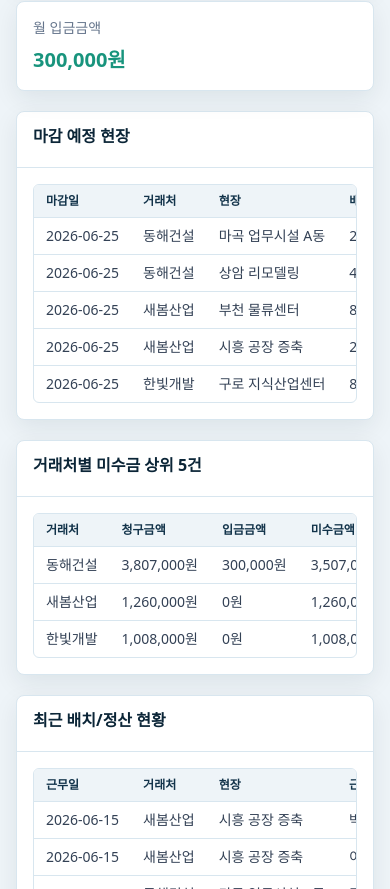
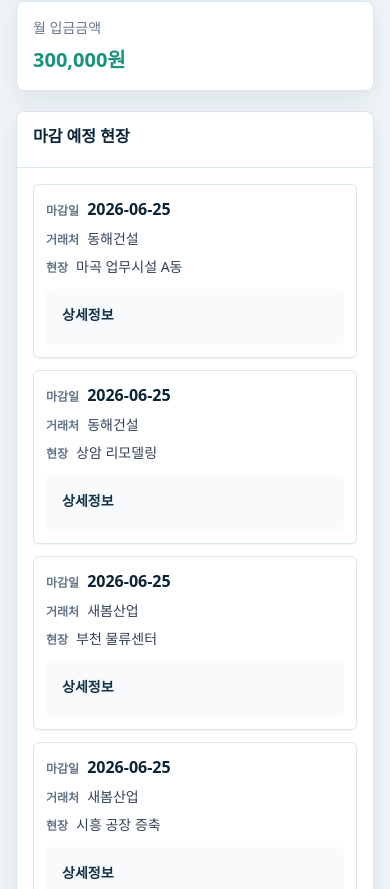
Before and after one commit to p188441064/worker-settlement-app, a Next.js app: page / in a window 390 px wide. Shown: the part 1715-2604 px from the top of the page. Built offline with nearby package versions, Linux system fonts and the light colour scheme.

Commit message:
improve mobile table layout

```diff
--- a/components/ui.tsx
+++ b/components/ui.tsx
@@ -1,4 +1,4 @@
-import { ReactNode } from "react";
+import { Children, isValidElement, ReactElement, ReactNode } from "react";
 
 export function Panel({ title, actions, children }: { title: string; actions?: ReactNode; children: ReactNode }) {
   return (
@@ -91,8 +91,86 @@ export function Field({ label, children }: { label: string; children: ReactNode
   );
 }
 
+type TableElement = ReactElement<{ children?: ReactNode }>;
+
+function isElementWithChildren(value: ReactNode): value is TableElement {
+  return isValidElement<{ children?: ReactNode }>(value);
+}
+
+function elementName(element: TableElement) {
+  return typeof element.type === "string" ? element.type : "";
+}
+
+function findElementByName(children: ReactNode, name: string): TableElement | undefined {
+  return Children.toArray(children).find((child): child is TableElement => isElementWithChildren(child) && elementName(child) === name);
+}
+
+function getCellRows(section?: TableElement) {
+  if (!section) return [];
+  return Children.toArray(section.props.children)
+    .filter((row): row is TableElement => isElementWithChildren(row) && elementName(row) === "tr")
+    .map((row) => Children.toArray(row.props.children).filter((cell): cell is TableElement => isElementWithChildren(cell)));
+}
+
+function getHeaderLabels(table: TableElement, columnCount: number) {
+  const headerRow = getCellRows(findElementByName(table.props.children, "thead"))[0] || [];
+  return Array.from({ length: columnCount }, (_, index) => headerRow[index]?.props.children || `항목 ${index + 1}`);
+}
+
+function MobileTableCards({ children }: { children: ReactNode }) {
+  const table = Children.toArray(children).find((child): child is TableElement => isElementWithChildren(child) && elementName(child) === "table");
+  if (!table) return null;
+
+  const rows = getCellRows(findElementByName(table.props.children, "tbody"));
+  const maxColumns = rows.reduce((max, row) => Math.max(max, row.length), 0);
+  const headers = getHeaderLabels(table, maxColumns);
+  if (!rows.length) return <p className="rounded-md border border-navy-100 bg-white p-4 text-sm text-slate-500">표시할 데이터가 없습니다.</p>;
+
+  return (
+    <div className="grid gap-3 md:hidden print:hidden">
+      {rows.map((row, rowIndex) => {
+        const primaryCells = row.slice(0, 3);
+        const detailCells = row.slice(3);
+        return (
+          <article key={rowIndex} className="rounded-md border border-navy-100 bg-white p-3 shadow-sm">
+            <div className="grid gap-2">
+              {primaryCells.map((cell, cellIndex) => (
+                <div key={cellIndex} className={cellIndex === 0 ? "text-base font-bold text-navy-900" : "text-sm text-slate-700"}>
+                  <span className="mr-2 text-xs font-semibold text-slate-500">{headers[cellIndex]}</span>
+                  <span className="break-words">{cell.props.children}</span>
+                </div>
+              ))}
+            </div>
+            {detailCells.length > 0 && (
+              <details className="mt-3 rounded-md bg-slate-50 p-2 text-sm text-slate-700">
+                <summary className="min-h-10 cursor-pointer list-none rounded-md px-2 py-2 font-bold text-navy-800">상세정보</summary>
+                <div className="mt-1 grid gap-2">
+                  {detailCells.map((cell, index) => {
+                    const cellIndex = index + primaryCells.length;
+                    return (
+                      <div key={cellIndex} className="grid gap-1 border-t border-slate-200 pt-2 first:border-t-0 first:pt-0">
+                        <span className="text-xs font-semibold text-slate-500">{headers[cellIndex]}</span>
+                        <div className="min-w-0 break-words">{cell.props.children}</div>
+                      </div>
+                    );
+                  })}
+                </div>
+              </details>
+            )}
+          </article>
+        );
+      })}
+    </div>
+  );
+}
+
 export function DataTable({ children }: { children: ReactNode }) {
-  return <div className="w-full overflow-x-auto rounded-md border border-navy-100 [-webkit-overflow-scrolling:touch]">{children}</div>;
+  return (
+    <>
+      <MobileTableCards>{children}</MobileTableCards>
+      <div className="hidden w-full overflow-x-auto rounded-md border border-navy-100 md:block print:block [-webkit-overflow-scrolling:touch]">{children}</div>
+    </>
+  );
 }
 
 export const th = "whitespace-nowrap bg-navy-50 px-3 py-2 text-left text-xs font-bold text-navy-800";
```
Also changed, not shown: 1 other file (tests, documents, lock files or other folders).
